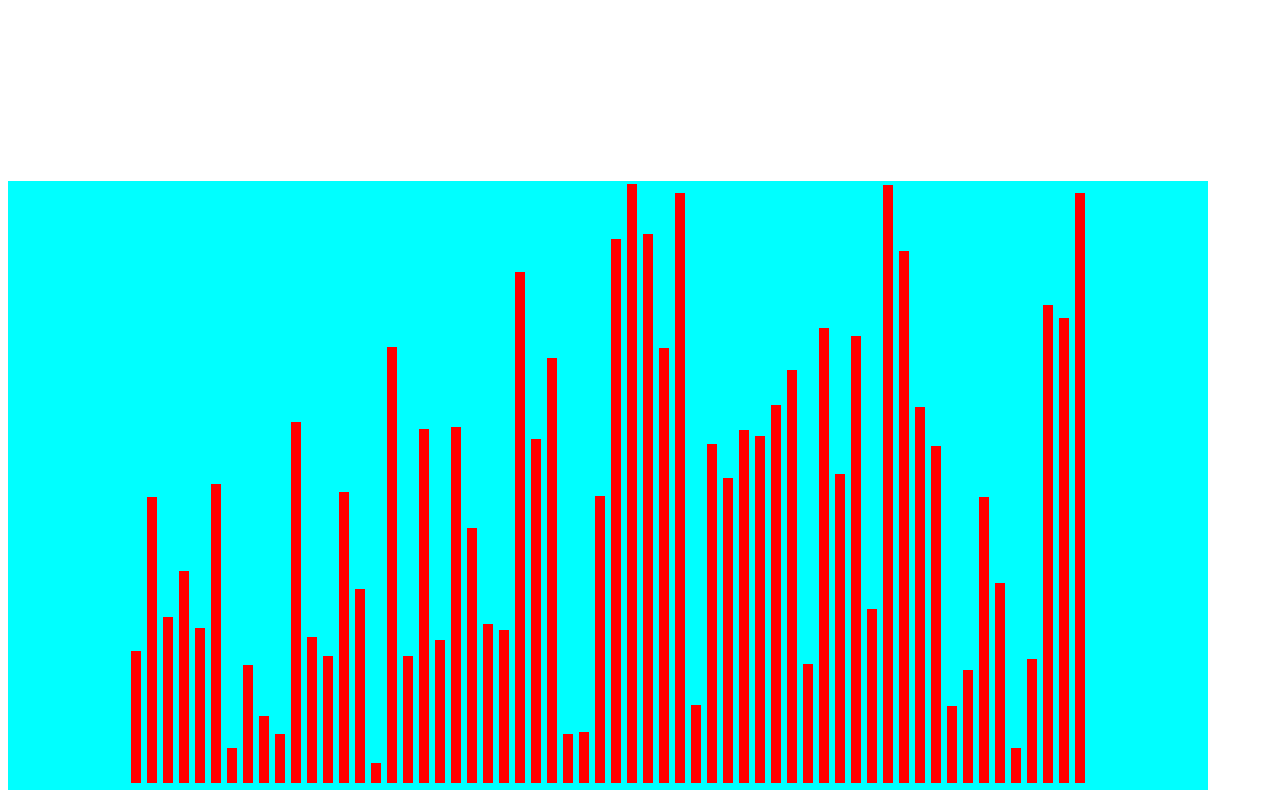
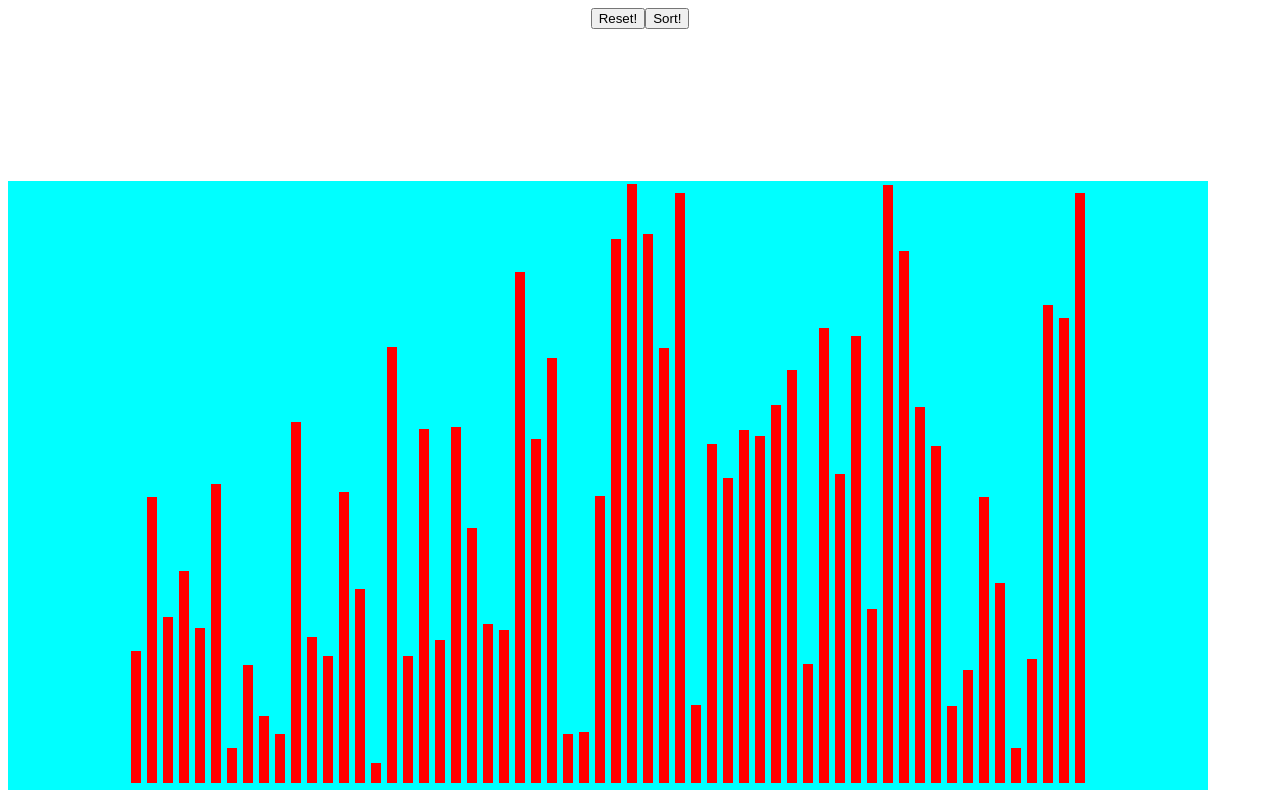
Before and after one commit to AvinLT/sortingAlgosWithReact, a React (Create React App) app: page / in a window 1280 px wide. Built offline with nearby package versions, Linux system fonts and the light colour scheme.

Commit message:
implementation of sorting algo

```diff
--- /dev/null
+++ b/src/SortingAlgos/SortingAlgos.jsx
@@ -0,0 +1,17 @@
+export const bubbleSort = arr => {
+    console.log("HAPPENING")
+    let finished = true;
+    let temp;
+    while (finished){
+        finished = false;
+        for (let i=0;i<arr.length-1;i++){
+            if (arr[i] > arr[i+1]){
+                temp = arr[i];
+                arr[i] = arr[i+1];
+                arr[i+1] = temp;
+                finished = true;
+            }
+        }
+    }
+    return arr
+}
--- a/src/SortingMain/SortingMain.js
+++ b/src/SortingMain/SortingMain.js
@@ -1,5 +1,6 @@
 import React from 'react';
 import './SortingMain.css'
+import * as SortingAlgos from '../SortingAlgos/SortingAlgos.jsx'
 
 export default class SortingMain extends React.Component{
     constructor(props) {
@@ -23,11 +24,18 @@ export default class SortingMain extends React.Component{
         this.setState({arr});
     }
 
+    bubbleSort() {
+        const sortedArr = SortingAlgos.bubbleSort(this.state.arr);
+        console.log(this.state.arr);
+        console.log(sortedArr);
+    }
+
     render() {
 
         const {arr} = this.state;
 
         return (
+            <>
                 <div className="bar-group">
                     {arr.map((val, idx) => (
                         <div
@@ -37,6 +45,9 @@ export default class SortingMain extends React.Component{
                         </div>
                     ))}
                 </div>
+                <button onClick={() => this.resetArr()}> Reset!</button>
+                <button onClick={() => this.bubbleSort()}>Sort!</button>
+            </>
         );
     }
 }
```
Lines whose indentation alone changed are shown as unchanged.
